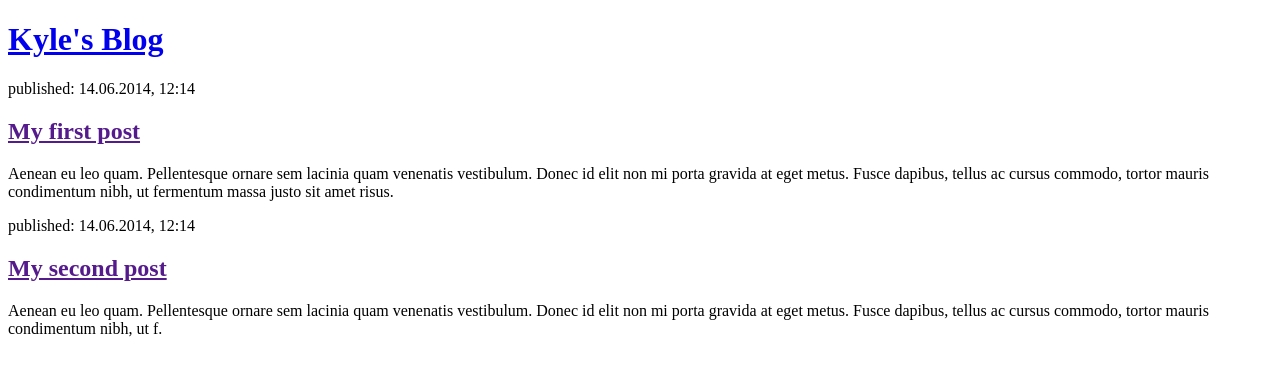
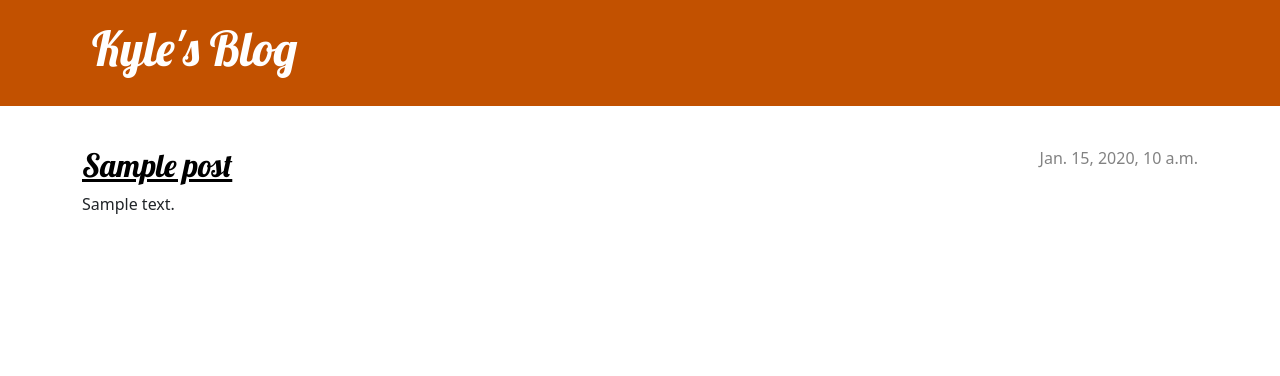
Before and after one commit to khensley56-blip/my-first-blog, a Django app: template blog/templates/blog/post_list.html in a window 1280 px wide. Shown: the top 376 px of the page. Run offline with Django 5.2, Linux system fonts and the light colour scheme; the template is opened without the code that fills it: values that come from a table or form of the project are taken from there, others are empty; tables that the repository leaves empty hold one stand-in row (values such as "Sample post").

Commit message:
Added base.html template extending and cleaned up post_list.html

```diff
--- /dev/null
+++ b/blog/static/css/blog.css
@@ -0,0 +1,37 @@
+.page-header {
+    background-color: #C25100;
+    margin-top: 0;
+    margin-bottom: 40px;
+    padding: 20px 20px 20px 40px;
+}
+
+.page-header h1,
+.page-header h1 a,
+.page-header h1 a:visited,
+.page-header h1 a:active {
+    color: #ffffff;
+    font-size: 36pt;
+    text-decoration: none;
+}
+
+h1, h2, h3, h4 {
+    font-family: 'Lobster', cursive;
+}
+
+.date {
+    color: #828282;
+}
+
+.post {
+    margin-bottom: 70px;
+}
+
+.post h2 a,
+.post h2 a:visited {
+    color: #000000;
+}
+
+.post > .date,
+.post > .actions {
+    float: right;
+}
--- /dev/null
+++ b/blog/templates/blog/base.html
@@ -0,0 +1,26 @@
+{% load static %}
+<!DOCTYPE html>
+<html>
+    <head>
+        <title>Kyle's Blog</title>
+        <link rel="stylesheet" href="https://cdn.jsdelivr.net/npm/bootstrap@5.3.3/dist/css/bootstrap.min.css" integrity="sha384-QWTKZyjpPEjISv5WaRU9OFeRpok6YctnYmDr5pNlyT2bRjXh0JMhjY6hW+ALEwIH" crossorigin="anonymous">
+        <link rel="stylesheet" href="https://fonts.googleapis.com/css?family=Lobster&subset=latin,latin-ext">
+        <link rel="stylesheet" href="{% static 'css/blog.css' %}">
+    </head>
+    <body>
+    <header class="page-header">
+        <div class="container">
+            <h1><a href="/">Kyle's Blog</a></h1>
+        </div>
+    </header>
+
+    <main class="container">
+        <div class="row">
+            <div class="col">
+                {% block content %}
+                {% endblock %}
+            </div>
+        </div>
+    </main>
+</body>
+</html>
--- a/blog/templates/blog/post_list.html
+++ b/blog/templates/blog/post_list.html
@@ -1,23 +1,13 @@
-<!DOCTYPE html>
-<html>
-    <head>
-        <title>Kyle's Blog</title>
-    </head>
-    <body>
-        <header>
-            <h1><a href="/">Kyle's Blog</a></h1>
-        </header>
+{% extends 'blog/base.html' %}
 
-        <article>
-            <time>published: 14.06.2014, 12:14</time>
-            <h2><a href="">My first post</a></h2>
-            <p>Aenean eu leo quam. Pellentesque ornare sem lacinia quam venenatis vestibulum. Donec id elit non mi porta gravida at eget metus. Fusce dapibus, tellus ac cursus commodo, tortor mauris condimentum nibh, ut fermentum massa justo sit amet risus.</p>
+{% block content %}
+    {% for post in posts %}
+        <article class="post">
+            <time class="date">
+                {{ post.published_date }}
+            </time>
+            <h2><a href="">{{ post.title }}</a></h2>
+            <p>{{ post.text|linebreaksbr }}</p>
         </article>
-
-        <article>
-            <time>published: 14.06.2014, 12:14</time>
-            <h2><a href="">My second post</a></h2>
-            <p>Aenean eu leo quam. Pellentesque ornare sem lacinia quam venenatis vestibulum. Donec id elit non mi porta gravida at eget metus. Fusce dapibus, tellus ac cursus commodo, tortor mauris condimentum nibh, ut f.</p>
-        </article>
-    </body>
-</html>
+    {% endfor %}
+{% endblock %}
```
